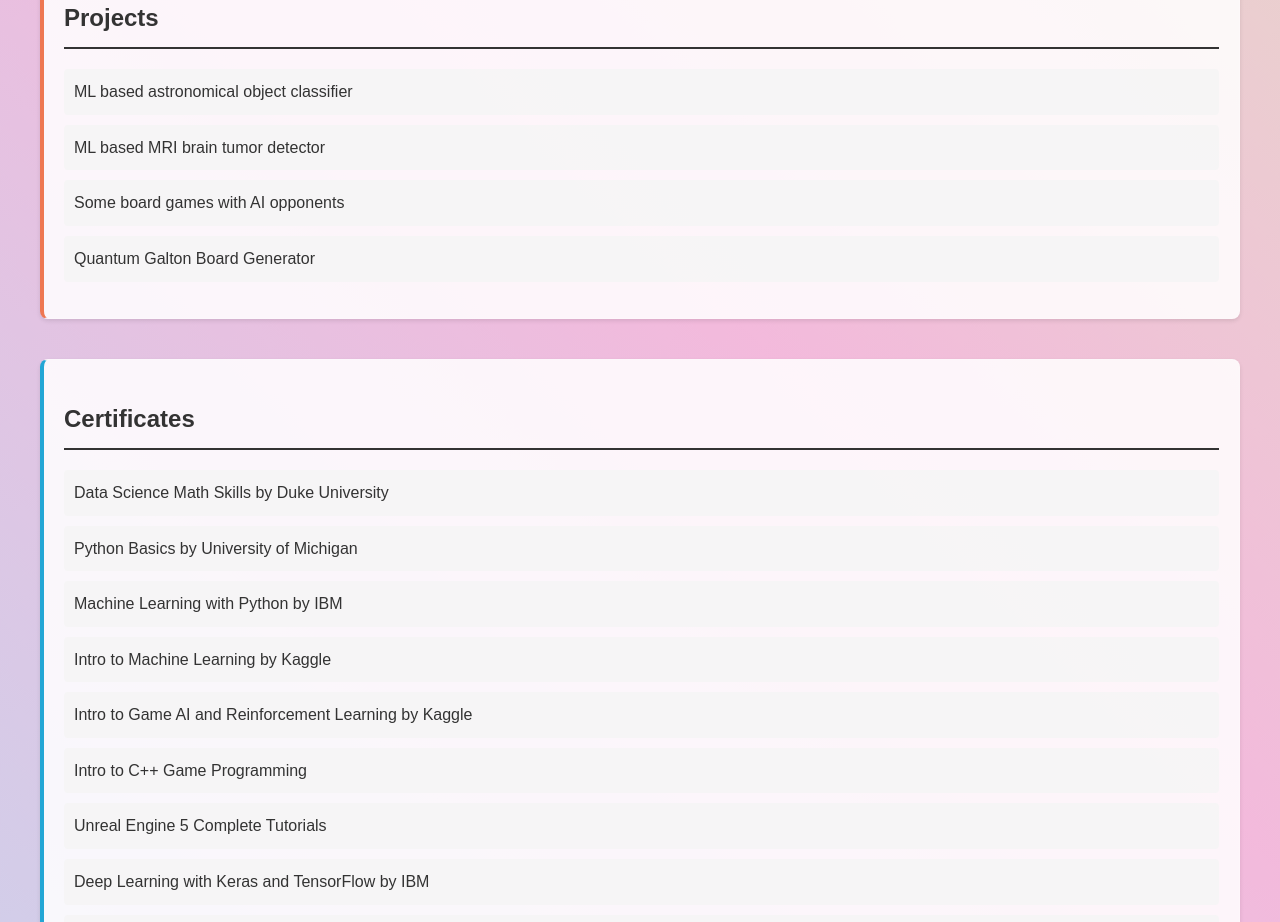
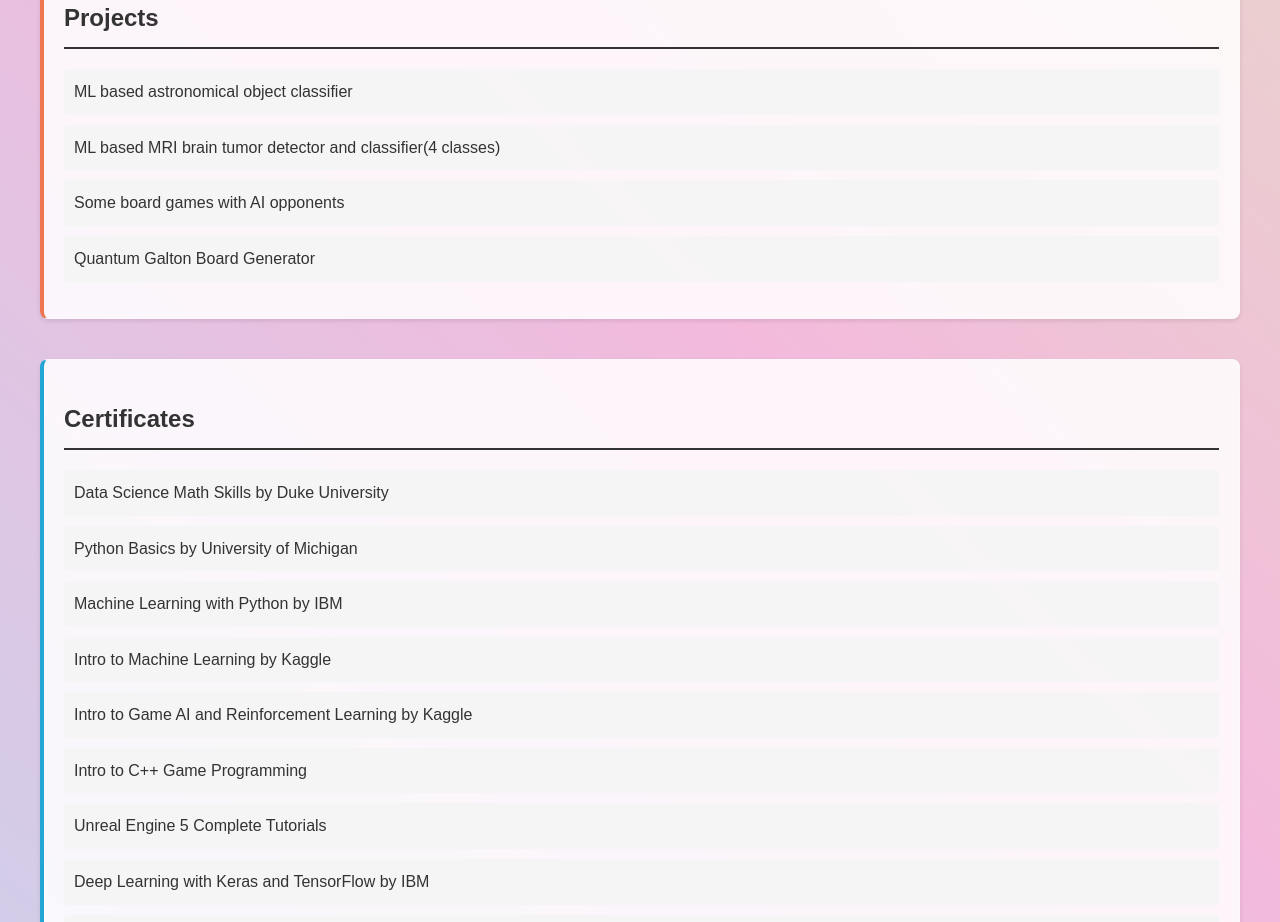
Before and after one commit to Red1-Rahman/Redwan-Rahman-Portfolio, a React (Create React App) app: page / in a window 1280 px wide. Shown: the part 1480-2402 px from the top of the page. Built offline with nearby package versions, Linux system fonts and the light colour scheme.

Commit message:
<li>ML based MRI brain tumor detector and classifier(4 classes)</li>

```diff
--- a/src/App.tsx
+++ b/src/App.tsx
@@ -171,7 +171,7 @@ const handleCVDownload = (type: string) => {
         <h2>Projects</h2>
         <ul>
           <li>ML based astronomical object classifier</li>
-          <li>ML based MRI brain tumor detector</li>
+          <li>ML based MRI brain tumor detector and classifier(4 classes)</li>
           <li>
             <a
               href="https://connect-4-with-ai-opponent.netlify.app"
```
